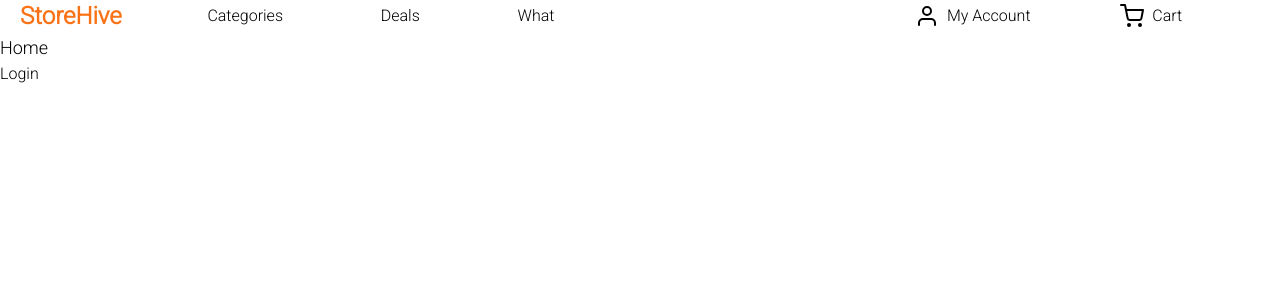
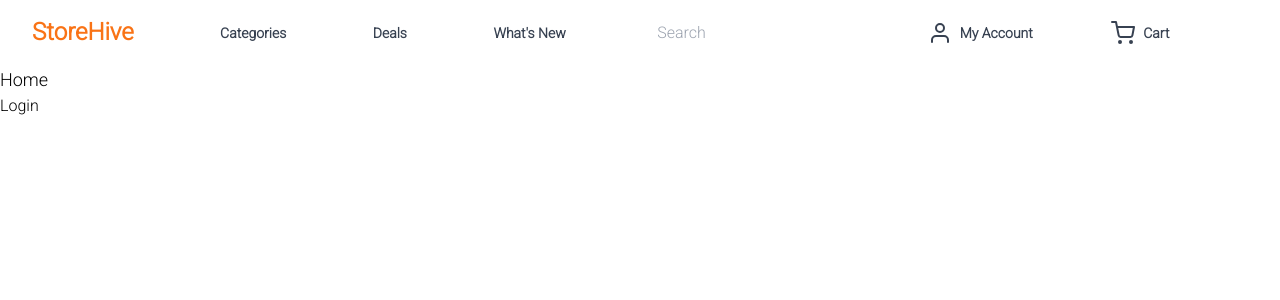
Before and after one commit to bineetNaidu/storehive, a Next.js app: page / in a window 1280 px wide. Shown: the top 300 px of the page. Built offline with nearby package versions, Linux system fonts and the light colour scheme.

Commit message:
🥡fix styles in `Navbar.tsx`

```diff
--- a/src/components/Navbar.tsx
+++ b/src/components/Navbar.tsx
@@ -9,8 +9,8 @@ type ButtonProps = {
 
 const Button: FC<ButtonProps> = ({ tittle, icon }) => {
   return (
-    <button className="flex px-3 py-1 transition-all hover:underline">
-      <span>{!!icon && icon}</span>
+    <button className="flex items-center justify-center text-gray-700 hover:text-orange-500 transition-all text-sm font-semibold">
+      {!!icon && <span>{icon}</span>}
       <span className="ml-2">{tittle}</span>
     </button>
   );
@@ -18,7 +18,7 @@ const Button: FC<ButtonProps> = ({ tittle, icon }) => {
 
 export const Navbar: FC = () => {
   return (
-    <nav className="flex justify-between mx-auto px-5">
+    <nav className="flex justify-between mx-auto px-8 py-4">
       <div className="">
         <Link href="/">
           <h1 className="text-2xl font-bold text-orange-500">StoreHive</h1>
@@ -28,10 +28,12 @@ export const Navbar: FC = () => {
       <div className="flex justify-evenly w-full">
         <Button tittle="Categories" />
         <Button tittle="Deals" />
-        <Button tittle="What" />
+        <Button tittle="What's New" />
         <input
+          placeholder="Search"
           type="text"
-          className="border border-transparent hover:border-orange-950 rounded px-3 py-1 transition-all"
+          className="border border-orange-400 border-transparent hover:border-orange-700 rounded-xl px-3 py-1 transition-all focus:outline-none focus:ring-2 focus:ring-orange-500 focus:border-transparent focus:ring-opacity-50 focus:ring-offset-2 focus:ring-offset-orange-200 focus:ring-offset-opacity-50
+					"
         />
         <Button tittle="My Account" icon={<User />} />
         <Button tittle="Cart" icon={<ShoppingCart />} />
```
